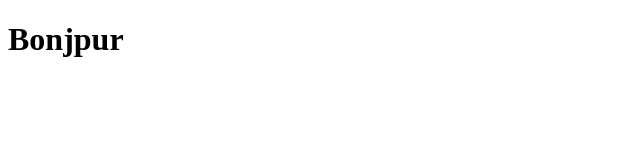
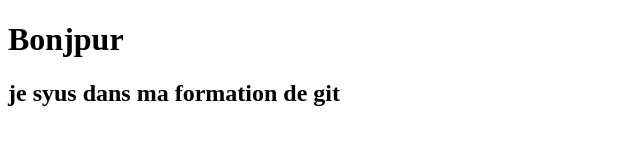
Before and after one commit to danielzehima/mon_projet_git, a plain HTML site: page index.html in a window 1280 px wide. Shown: the whole page, without its empty margins (0-640 px from the left). Drawn offline with Linux system fonts and the light colour scheme.

Commit message:
enreg h2

```diff
--- a/index.html
+++ b/index.html
@@ -7,5 +7,6 @@
 </head>
 <body>
     <h1>Bonjpur</h1>
+    <h2>je syus dans ma formation de git </h2>
 </body>
 </html>
```
